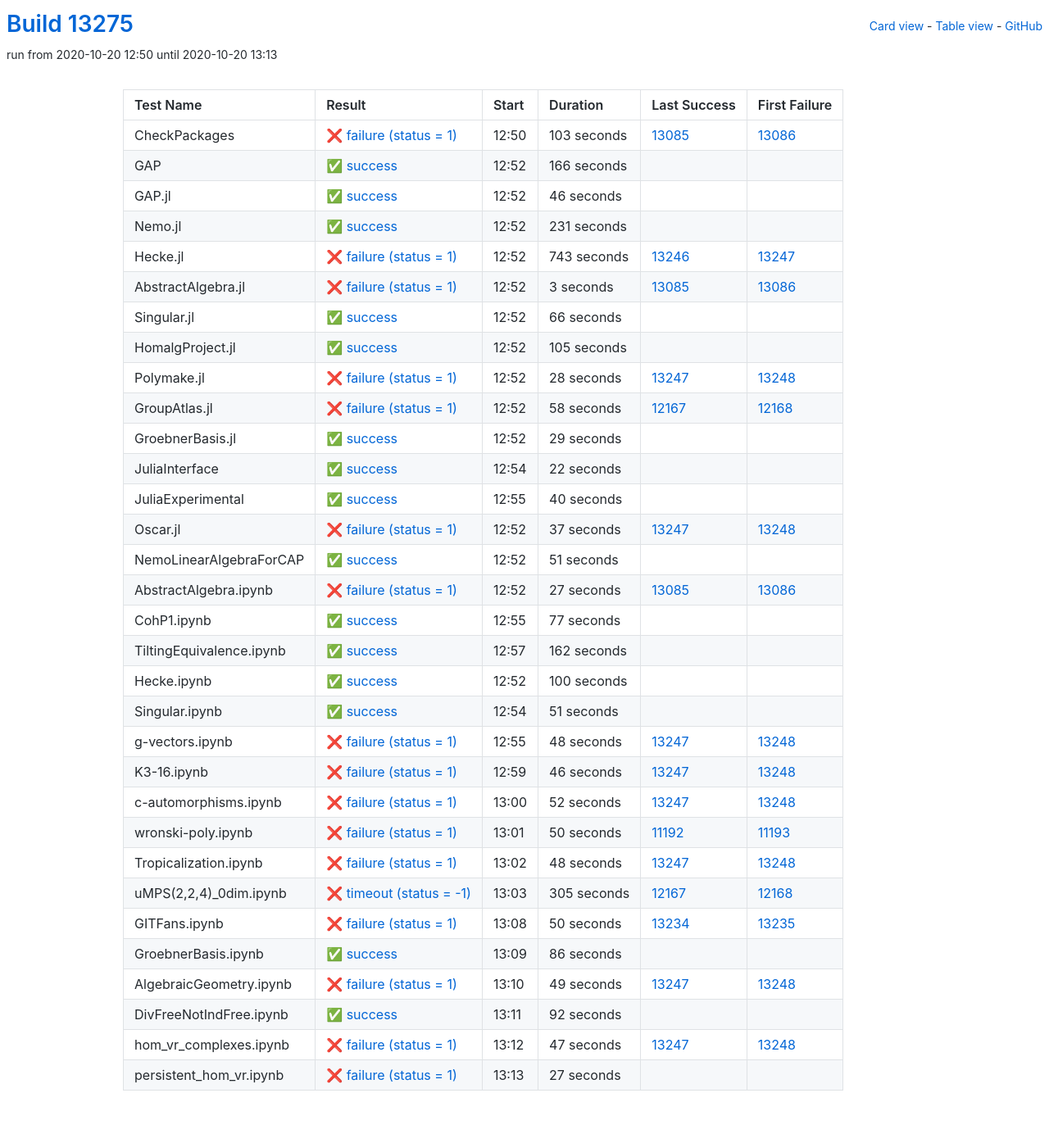
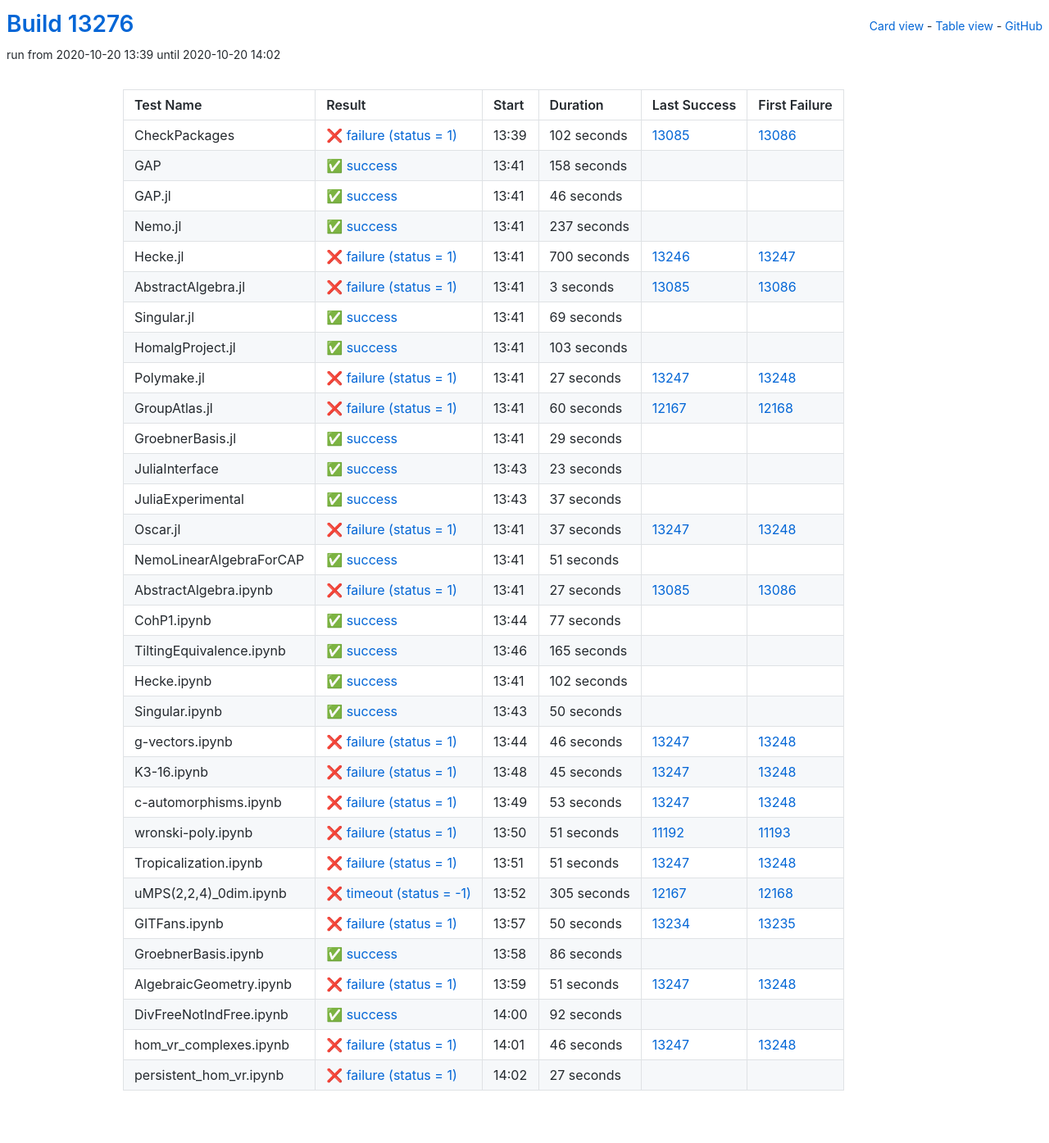
Before and after one commit to oscar-system/oscar-ci-status, a Jekyll site: the page built from table.html, in a window 1280 px wide. Shown: the whole page at 82% size. Built offline with Jekyll 4.4.1, drawn with Linux system fonts in a browser that asks for light colours.

Commit message:
Build #13276

```diff
--- a/_data/ci.yml
+++ b/_data/ci.yml
@@ -1,6 +1,6 @@
 ---
-build: 13275
-build_url: https://oscarci.mathematik.uni-kl.de/job/oscar/13275/
+build: 13276
+build_url: https://oscarci.mathematik.uni-kl.de/job/oscar/13276/
 job: oscar
 organization: oscar-system
 repo: oscar-ci-status
@@ -8,32 +8,32 @@
 tests:
 - name: CheckPackages
   id: checkpackages
-  log: https://oscarci.mathematik.uni-kl.de/job/oscar/13275/artifact/logs/build-13275/CheckPackages.log
-  start: 2020-10-20 12:50
+  log: https://oscarci.mathematik.uni-kl.de/job/oscar/13276/artifact/logs/build-13276/CheckPackages.log
+  start: 2020-10-20 13:39
   success: false
   exitcode: 1
   status: failure
-  duration: 103
+  duration: 102
   last_success: 13085
   last_success_url: https://oscarci.mathematik.uni-kl.de/job/oscar/13085/
   first_failure: 13086
   first_failure_url: https://oscarci.mathematik.uni-kl.de/job/oscar/13086/
 - name: GAP
   id: gap
-  log: https://oscarci.mathematik.uni-kl.de/job/oscar/13275/artifact/logs/build-13275/GAP.log
-  start: 2020-10-20 12:52
+  log: https://oscarci.mathematik.uni-kl.de/job/oscar/13276/artifact/logs/build-13276/GAP.log
+  start: 2020-10-20 13:41
   success: true
   exitcode: 0
   status: success
-  duration: 166
+  duration: 158
   last_success: false
   last_success_url:
   first_failure: false
   first_failure_url:
 - name: GAP.jl
   id: gap-jl
-  log: https://oscarci.mathematik.uni-kl.de/job/oscar/13275/artifact/logs/build-13275/GAP.jl.log
-  start: 2020-10-20 12:52
+  log: https://oscarci.mathematik.uni-kl.de/job/oscar/13276/artifact/logs/build-13276/GAP.jl.log
+  start: 2020-10-20 13:41
   success: true
   exitcode: 0
   status: success
@@ -44,32 +44,32 @@
   first_failure_url:
 - name: Nemo.jl
   id: nemo-jl
-  log: https://oscarci.mathematik.uni-kl.de/job/oscar/13275/artifact/logs/build-13275/Nemo.jl.log
-  start: 2020-10-20 12:52
+  log: https://oscarci.mathematik.uni-kl.de/job/oscar/13276/artifact/logs/build-13276/Nemo.jl.log
+  start: 2020-10-20 13:41
   success: true
   exitcode: 0
   status: success
-  duration: 231
+  duration: 237
   last_success: false
   last_success_url:
   first_failure: false
   first_failure_url:
 - name: Hecke.jl
   id: hecke-jl
-  log: https://oscarci.mathematik.uni-kl.de/job/oscar/13275/artifact/logs/build-13275/Hecke.jl.log
-  start: 2020-10-20 12:52
+  log: https://oscarci.mathematik.uni-kl.de/job/oscar/13276/artifact/logs/build-13276/Hecke.jl.log
+  start: 2020-10-20 13:41
   success: false
   exitcode: 1
   status: failure
-  duration: 743
+  duration: 700
   last_success: 13246
   last_success_url: https://oscarci.mathematik.uni-kl.de/job/oscar/13246/
   first_failure: 13247
   first_failure_url: https://oscarci.mathematik.uni-kl.de/job/oscar/13247/
 - name: AbstractAlgebra.jl
   id: abstractalgebra-jl
-  log: https://oscarci.mathematik.uni-kl.de/job/oscar/13275/artifact/logs/build-13275/AbstractAlgebra.jl.log
-  start: 2020-10-20 12:52
+  log: https://oscarci.mathematik.uni-kl.de/job/oscar/13276/artifact/logs/build-13276/AbstractAlgebra.jl.log
+  start: 2020-10-20 13:41
   success: false
   exitcode: 1
   status: failure
@@ -80,56 +80,56 @@
   first_failure_url: https://oscarci.mathematik.uni-kl.de/job/oscar/13086/
 - name: Singular.jl
   id: singular-jl
-  log: https://oscarci.mathematik.uni-kl.de/job/oscar/13275/artifact/logs/build-13275/Singular.jl.log
-  start: 2020-10-20 12:52
+  log: https://oscarci.mathematik.uni-kl.de/job/oscar/13276/artifact/logs/build-13276/Singular.jl.log
+  start: 2020-10-20 13:41
   success: true
   exitcode: 0
   status: success
-  duration: 66
+  duration: 69
   last_success: false
   last_success_url:
   first_failure: false
   first_failure_url:
 - name: HomalgProject.jl
   id: homalgproject-jl
-  log: https://oscarci.mathematik.uni-kl.de/job/oscar/13275/artifact/logs/build-13275/HomalgProject.jl.log
-  start: 2020-10-20 12:52
+  log: https://oscarci.mathematik.uni-kl.de/job/oscar/13276/artifact/logs/build-13276/HomalgProject.jl.log
+  start: 2020-10-20 13:41
   success: true
   exitcode: 0
   status: success
-  duration: 105
+  duration: 103
   last_success: false
   last_success_url:
   first_failure: false
   first_failure_url:
 - name: Polymake.jl
   id: polymake-jl
-  log: https://oscarci.mathematik.uni-kl.de/job/oscar/13275/artifact/logs/build-13275/Polymake.jl.log
-  start: 2020-10-20 12:52
+  log: https://oscarci.mathematik.uni-kl.de/job/oscar/13276/artifact/logs/build-13276/Polymake.jl.log
+  start: 2020-10-20 13:41
   success: false
   exitcode: 1
   status: failure
-  duration: 28
+  duration: 27
   last_success: 13247
   last_success_url: https://oscarci.mathematik.uni-kl.de/job/oscar/13247/
   first_failure: 13248
   first_failure_url: https://oscarci.mathematik.uni-kl.de/job/oscar/13248/
 - name: GroupAtlas.jl
   id: groupatlas-jl
-  log: https://oscarci.mathematik.uni-kl.de/job/oscar/13275/artifact/logs/build-13275/GroupAtlas.jl.log
-  start: 2020-10-20 12:52
+  log: https://oscarci.mathematik.uni-kl.de/job/oscar/13276/artifact/logs/build-13276/GroupAtlas.jl.log
+  start: 2020-10-20 13:41
   success: false
   exitcode: 1
   status: failure
-  duration: 58
+  duration: 60
   last_success: 12167
   last_success_url: https://oscarci.mathematik.uni-kl.de/job/oscar/12167/
   first_failure: 12168
   first_failure_url: https://oscarci.mathematik.uni-kl.de/job/oscar/12168/
 - name: GroebnerBasis.jl
   id: groebnerbasis-jl
-  log: https://oscarci.mathematik.uni-kl.de/job/oscar/13275/artifact/logs/build-13275/GroebnerBasis.jl.log
-  start: 2020-10-20 12:52
+  log: https://oscarci.mathematik.uni-kl.de/job/oscar/13276/artifact/logs/build-13276/GroebnerBasis.jl.log
+  start: 2020-10-20 13:41
   success: true
   exitcode: 0
   status: success
@@ -140,32 +140,32 @@
   first_failure_url:
 - name: JuliaInterface
   id: juliainterface
-  log: https://oscarci.mathematik.uni-kl.de/job/oscar/13275/artifact/logs/build-13275/JuliaInterface.log
-  start: 2020-10-20 12:54
+  log: https://oscarci.mathematik.uni-kl.de/job/oscar/13276/artifact/logs/build-13276/JuliaInterface.log
+  start: 2020-10-20 13:43
   success: true
   exitcode: 0
   status: success
-  duration: 22
+  duration: 23
   last_success: false
   last_success_url:
   first_failure: false
   first_failure_url:
 - name: JuliaExperimental
   id: juliaexperimental
-  log: https://oscarci.mathematik.uni-kl.de/job/oscar/13275/artifact/logs/build-13275/JuliaExperimental.log
-  start: 2020-10-20 12:55
+  log: https://oscarci.mathematik.uni-kl.de/job/oscar/13276/artifact/logs/build-13276/JuliaExperimental.log
+  start: 2020-10-20 13:43
   success: true
   exitcode: 0
   status: success
-  duration: 40
+  duration: 37
   last_success: false
   last_success_url:
   first_failure: false
   first_failure_url:
 - name: Oscar.jl
   id: oscar-jl
-  log: https://oscarci.mathematik.uni-kl.de/job/oscar/13275/artifact/logs/build-13275/Oscar.jl.log
-  start: 2020-10-20 12:52
+  log: https://oscarci.mathematik.uni-kl.de/job/oscar/13276/artifact/logs/build-13276/Oscar.jl.log
+  start: 2020-10-20 13:41
   success: false
   exitcode: 1
   status: failure
@@ -176,8 +176,8 @@
   first_failure_url: https://oscarci.mathematik.uni-kl.de/job/oscar/13248/
 - name: NemoLinearAlgebraForCAP
   id: nemolinearalgebraforcap
-  log: https://oscarci.mathematik.uni-kl.de/job/oscar/13275/artifact/logs/build-13275/NemoLinearAlgebraForCAP.log
-  start: 2020-10-20 12:52
+  log: https://oscarci.mathematik.uni-kl.de/job/oscar/13276/artifact/logs/build-13276/NemoLinearAlgebraForCAP.log
+  start: 2020-10-20 13:41
   success: true
   exitcode: 0
   status: success
@@ -188,8 +188,8 @@
   first_failure_url:
 - name: AbstractAlgebra.ipynb
   id: abstractalgebra-ipynb
-  log: https://oscarci.mathematik.uni-kl.de/job/oscar/13275/artifact/logs/build-13275/AbstractAlgebra.ipynb.log
-  start: 2020-10-20 12:52
+  log: https://oscarci.mathematik.uni-kl.de/job/oscar/13276/artifact/logs/build-13276/AbstractAlgebra.ipynb.log
+  start: 2020-10-20 13:41
   success: false
   exitcode: 1
   status: failure
@@ -200,8 +200,8 @@
   first_failure_url: https://oscarci.mathematik.uni-kl.de/job/oscar/13086/
 - name: CohP1.ipynb
   id: cohp1-ipynb
-  log: https://oscarci.mathematik.uni-kl.de/job/oscar/13275/artifact/logs/build-13275/CohP1.ipynb.log
-  start: 2020-10-20 12:55
+  log: https://oscarci.mathematik.uni-kl.de/job/oscar/13276/artifact/logs/build-13276/CohP1.ipynb.log
+  start: 2020-10-20 13:44
   success: true
   exitcode: 0
   status: success
@@ -212,56 +212,44 @@
   first_failure_url:
 - name: TiltingEquivalence.ipynb
   id: tiltingequivalence-ipynb
-  log: https://oscarci.mathematik.uni-kl.de/job/oscar/13275/artifact/logs/build-13275/TiltingEquivalence.ipynb.log
-  start: 2020-10-20 12:57
+  log: https://oscarci.mathematik.uni-kl.de/job/oscar/13276/artifact/logs/build-13276/TiltingEquivalence.ipynb.log
+  start: 2020-10-20 13:46
   success: true
   exitcode: 0
   status: success
-  duration: 162
+  duration: 165
   last_success: false
   last_success_url:
   first_failure: false
   first_failure_url:
 - name: Hecke.ipynb
   id: hecke-ipynb
-  log: https://oscarci.mathematik.uni-kl.de/job/oscar/13275/artifact/logs/build-13275/Hecke.ipynb.log
-  start: 2020-10-20 12:52
+  log: https://oscarci.mathematik.uni-kl.de/job/oscar/13276/artifact/logs/build-13276/Hecke.ipynb.log
+  start: 2020-10-20 13:41
   success: true
   exitcode: 0
   status: success
-  duration: 100
+  duration: 102
   last_success: false
   last_success_url:
   first_failure: false
   first_failure_url:
 - name: Singular.ipynb
   id: singular-ipynb
-  log: https://oscarci.mathematik.uni-kl.de/job/oscar/13275/artifact/logs/build-13275/Singular.ipynb.log
-  start: 2020-10-20 12:54
+  log: https://oscarci.mathematik.uni-kl.de/job/oscar/13276/artifact/logs/build-13276/Singular.ipynb.log
+  start: 2020-10-20 13:43
   success: true
   exitcode: 0
   status: success
-  duration: 51
+  duration: 50
   last_success: false
   last_success_url:
   first_failure: false
   first_failure_url:
 - name: g-vectors.ipynb
   id: g-vectors-ipynb
-  log: https://oscarci.mathematik.uni-kl.de/job/oscar/13275/artifact/logs/build-13275/g-vectors.ipynb.log
-  start: 2020-10-20 12:55
-  success: false
-  exitcode: 1
-  status: failure
-  duration: 48
-  last_success: 13247
-  last_success_url: https://oscarci.mathematik.uni-kl.de/job/oscar/13247/
-  first_failure: 13248
-  first_failure_url: https://oscarci.mathematik.uni-kl.de/job/oscar/13248/
-- name: K3-16.ipynb
-  id: k3-16-ipynb
-  log: https://oscarci.mathematik.uni-kl.de/job/oscar/13275/artifact/logs/build-13275/K3-16.ipynb.log
-  start: 2020-10-20 12:59
+  log: https://oscarci.mathematik.uni-kl.de/job/oscar/13276/artifact/logs/build-13276/g-vectors.ipynb.log
+  start: 2020-10-20 13:44
   success: false
   exitcode: 1
   status: failure
@@ -270,46 +258,58 @@
   last_success_url: https://oscarci.mathematik.uni-kl.de/job/oscar/13247/
   first_failure: 13248
   first_failure_url: https://oscarci.mathematik.uni-kl.de/job/oscar/13248/
-- name: c-automorphisms.ipynb
-  id: c-automorphisms-ipynb
-  log: https://oscarci.mathematik.uni-kl.de/job/oscar/13275/artifact/logs/build-13275/c-automorphisms.ipynb.log
-  start: 2020-10-20 13:00
+- name: K3-16.ipynb
+  id: k3-16-ipynb
+  log: https://oscarci.mathematik.uni-kl.de/job/oscar/13276/artifact/logs/build-13276/K3-16.ipynb.log
+  start: 2020-10-20 13:48
   success: false
   exitcode: 1
   status: failure
-  duration: 52
+  duration: 45
+  last_success: 13247
+  last_success_url: https://oscarci.mathematik.uni-kl.de/job/oscar/13247/
+  first_failure: 13248
+  first_failure_url: https://oscarci.mathematik.uni-kl.de/job/oscar/13248/
+- name: c-automorphisms.ipynb
+  id: c-automorphisms-ipynb
+  log: https://oscarci.mathematik.uni-kl.de/job/oscar/13276/artifact/logs/build-13276/c-automorphisms.ipynb.log
+  start: 2020-10-20 13:49
+  success: false
+  exitcode: 1
+  status: failure
+  duration: 53
   last_success: 13247
   last_success_url: https://oscarci.mathematik.uni-kl.de/job/oscar/13247/
   first_failure: 13248
   first_failure_url: https://oscarci.mathematik.uni-kl.de/job/oscar/13248/
 - name: wronski-poly.ipynb
   id: wronski-poly-ipynb
-  log: https://oscarci.mathematik.uni-kl.de/job/oscar/13275/artifact/logs/build-13275/wronski-poly.ipynb.log
-  start: 2020-10-20 13:01
+  log: https://oscarci.mathematik.uni-kl.de/job/oscar/13276/artifact/logs/build-13276/wronski-poly.ipynb.log
+  start: 2020-10-20 13:50
   success: false
   exitcode: 1
   status: failure
-  duration: 50
+  duration: 51
   last_success: 11192
   last_success_url: https://oscarci.mathematik.uni-kl.de/job/oscar/11192/
   first_failure: 11193
   first_failure_url: https://oscarci.mathematik.uni-kl.de/job/oscar/11193/
 - name: Tropicalization.ipynb
   id: tropicalization-ipynb
-  log: https://oscarci.mathematik.uni-kl.de/job/oscar/13275/artifact/logs/build-13275/Tropicalization.ipynb.log
-  start: 2020-10-20 13:02
+  log: https://oscarci.mathematik.uni-kl.de/job/oscar/13276/artifact/logs/build-13276/Tropicalization.ipynb.log
+  start: 2020-10-20 13:51
   success: false
   exitcode: 1
   status: failure
-  duration: 48
+  duration: 51
   last_success: 13247
   last_success_url: https://oscarci.mathematik.uni-kl.de/job/oscar/13247/
   first_failure: 13248
   first_failure_url: https://oscarci.mathematik.uni-kl.de/job/oscar/13248/
 - name: uMPS(2,2,4)_0dim.ipynb
   id: umps-2-2-4-0dim-ipynb
-  log: https://oscarci.mathematik.uni-kl.de/job/oscar/13275/artifact/logs/build-13275/uMPS-2-2-4-_0dim.ipynb.log
-  start: 2020-10-20 13:03
+  log: https://oscarci.mathematik.uni-kl.de/job/oscar/13276/artifact/logs/build-13276/uMPS-2-2-4-_0dim.ipynb.log
+  start: 2020-10-20 13:52
   success: false
   exitcode: -1
   status: timeout
@@ -320,8 +320,8 @@
   first_failure_url: https://oscarci.mathematik.uni-kl.de/job/oscar/12168/
 - name: GITFans.ipynb
   id: gitfans-ipynb
-  log: https://oscarci.mathematik.uni-kl.de/job/oscar/13275/artifact/logs/build-13275/GITFans.ipynb.log
-  start: 2020-10-20 13:08
+  log: https://oscarci.mathematik.uni-kl.de/job/oscar/13276/artifact/logs/build-13276/GITFans.ipynb.log
+  start: 2020-10-20 13:57
   success: false
   exitcode: 1
   status: failure
@@ -332,8 +332,8 @@
   first_failure_url: https://oscarci.mathematik.uni-kl.de/job/oscar/13235/
 - name: GroebnerBasis.ipynb
   id: groebnerbasis-ipynb
-  log: https://oscarci.mathematik.uni-kl.de/job/oscar/13275/artifact/logs/build-13275/GroebnerBasis.ipynb.log
-  start: 2020-10-20 13:09
+  log: https://oscarci.mathematik.uni-kl.de/job/oscar/13276/artifact/logs/build-13276/GroebnerBasis.ipynb.log
+  start: 2020-10-20 13:58
   success: true
   exitcode: 0
   status: success
@@ -344,20 +344,20 @@
   first_failure_url:
 - name: AlgebraicGeometry.ipynb
   id: algebraicgeometry-ipynb
-  log: https://oscarci.mathematik.uni-kl.de/job/oscar/13275/artifact/logs/build-13275/AlgebraicGeometry.ipynb.log
-  start: 2020-10-20 13:10
+  log: https://oscarci.mathematik.uni-kl.de/job/oscar/13276/artifact/logs/build-13276/AlgebraicGeometry.ipynb.log
+  start: 2020-10-20 13:59
   success: false
   exitcode: 1
   status: failure
-  duration: 49
+  duration: 51
   last_success: 13247
   last_success_url: https://oscarci.mathematik.uni-kl.de/job/oscar/13247/
   first_failure: 13248
   first_failure_url: https://oscarci.mathematik.uni-kl.de/job/oscar/13248/
 - name: DivFreeNotIndFree.ipynb
   id: divfreenotindfree-ipynb
-  log: https://oscarci.mathematik.uni-kl.de/job/oscar/13275/artifact/logs/build-13275/DivFreeNotIndFree.ipynb.log
-  start: 2020-10-20 13:11
+  log: https://oscarci.mathematik.uni-kl.de/job/oscar/13276/artifact/logs/build-13276/DivFreeNotIndFree.ipynb.log
+  start: 2020-10-20 14:00
   success: true
   exitcode: 0
   status: success
@@ -368,20 +368,20 @@
   first_failure_url:
 - name: hom_vr_complexes.ipynb
   id: hom-vr-complexes-ipynb
-  log: https://oscarci.mathematik.uni-kl.de/job/oscar/13275/artifact/logs/build-13275/hom_vr_complexes.ipynb.log
-  start: 2020-10-20 13:12
+  log: https://oscarci.mathematik.uni-kl.de/job/oscar/13276/artifact/logs/build-13276/hom_vr_complexes.ipynb.log
+  start: 2020-10-20 14:01
   success: false
   exitcode: 1
   status: failure
-  duration: 47
+  duration: 46
   last_success: 13247
   last_success_url: https://oscarci.mathematik.uni-kl.de/job/oscar/13247/
   first_failure: 13248
   first_failure_url: https://oscarci.mathematik.uni-kl.de/job/oscar/13248/
 - name: persistent_hom_vr.ipynb
   id: persistent-hom-vr-ipynb
-  log: https://oscarci.mathematik.uni-kl.de/job/oscar/13275/artifact/logs/build-13275/persistent_hom_vr.ipynb.log
-  start: 2020-10-20 13:13
+  log: https://oscarci.mathematik.uni-kl.de/job/oscar/13276/artifact/logs/build-13276/persistent_hom_vr.ipynb.log
+  start: 2020-10-20 14:02
   success: false
   exitcode: 1
   status: failure
```
Also changed, not shown: README.md.
